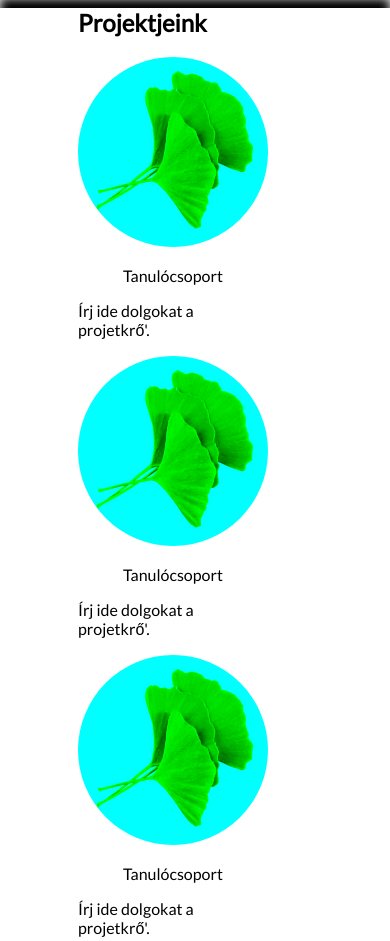
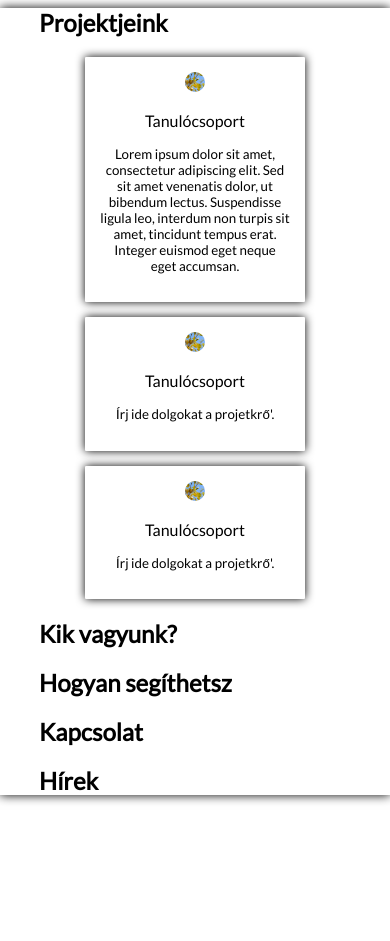
Before and after one commit to fuiszgt/Ginko, a plain HTML site: page index.html in a window 390 px wide. Shown: the part 624-1565 px from the top of the page. After the commit the page ends 1439 px from the top, so only its background shows below. Drawn offline with nearby package versions, Linux system fonts and the light colour scheme.

Commit message:
VIP responsive cards for projects

```diff
--- a/index.html
+++ b/index.html
@@ -16,22 +16,23 @@
 		<div class="gContainer">
 			<div class="gStrip">
 				<h2>Projektjeink</h2>
+				<center>
 				<div class="gProject">
-					<img src="kisginko.jpg" class="gProjectIcon">
+					<img src="ginkgo_hq_sample.jpg" class="gProjectIcon">
+					<p class="gProjectTitle">Tanulócsoport</p>
+					<p class="gProjectDesc">Lorem ipsum dolor sit amet, consectetur adipiscing elit. Sed sit amet venenatis dolor, ut bibendum lectus. Suspendisse ligula leo, interdum non turpis sit amet, tincidunt tempus erat. Integer euismod eget neque eget accumsan.</p>
+				</div>
+				<div class="gProject">
+					<img src="ginkgo_hq_sample.jpg" class="gProjectIcon">
 					<p class="gProjectTitle">Tanulócsoport</p>
 					<p class="gProjectDesc">Írj ide dolgokat a projetkrő'.</p>
 				</div>
 				<div class="gProject">
-					<img src="kisginko.jpg" class="gProjectIcon">
+					<img src="ginkgo_hq_sample.jpg" class="gProjectIcon">
 					<p class="gProjectTitle">Tanulócsoport</p>
 					<p class="gProjectDesc">Írj ide dolgokat a projetkrő'.</p>
 				</div>
-				<div class="gProject">
-					<img src="kisginko.jpg" class="gProjectIcon">
-					<p class="gProjectTitle">Tanulócsoport</p>
-					<p class="gProjectDesc">Írj ide dolgokat a projetkrő'.</p>
-				</div>
-
+				</center>
 			</div>
 			<div class="gStrip">
 				<h2>Kik vagyunk?</h2>
--- a/style.css
+++ b/style.css
@@ -1,3 +1,7 @@
+/**/
+
+
+
 body{
 	background-color: #fff;
 	font-family: 'Lato', sans-serif;
@@ -15,6 +19,12 @@ body{
 
 .gProject{
 	width: 190px;
+	border: 1px #f5f5f5;
+	border-radius: 1px;
+	box-shadow: 0px 0px 10px rgba(0, 0, 0, 1);
+	padding: 15px;
+	margin: 15px;
+
 }
 
 .gProjectIcon{
@@ -26,13 +36,33 @@ body{
 	text-align: center;
 }
 
+.gProjectDesc{
+	font-size: smaller;
+}
+
 .gContainer{
 	border-top: #f5f5f5;
-	box-shadow: 0px -10px 10px rgba(0, 0, 0, 1);
-	padding-left: 20vw;
-	padding-right:20vw;
+	box-shadow: 0px 0px 10px rgba(0, 0, 0, 1);
+	padding-left: 10vw;
+	padding-right: 10vw;
 }
 
 h2{
 	/*margin-top: 30vh;*/
 }
+
+@media (min-width: 700px){
+	.gProject{
+		display: inline-block;
+	}
+
+}
+
+@media (max-width: 700px){
+	.gProjectIcon{
+		display: inline-block;
+		width: 20px;
+		height: 20px;
+	}
+
+}
```
Also changed, not shown: ginkgo_hq_sample.jpg (added).
